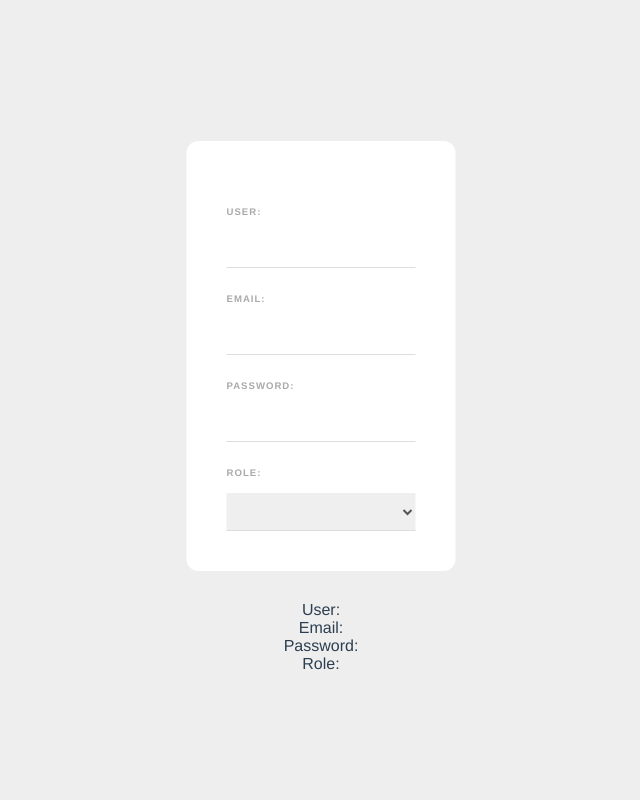
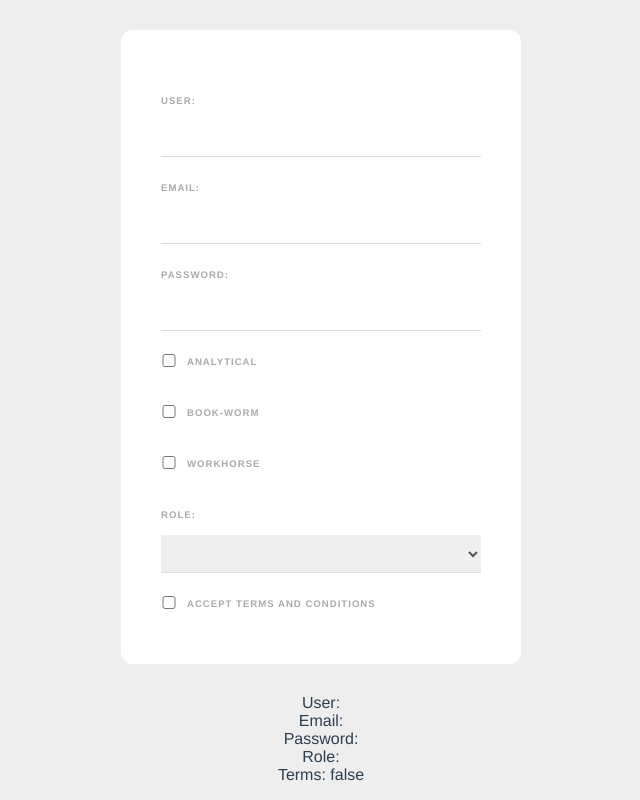
Before and after one commit to ChadH28/web-form, a Vue app: page / in a window 1280 px wide. Shown: the whole page, without its empty margins (319-959 px from the left). Built offline with nearby package versions, Linux system fonts and the light colour scheme.

Commit message:
Worked on radio buttons

```diff
--- a/src/components/SignupForm.vue
+++ b/src/components/SignupForm.vue
@@ -9,17 +9,38 @@
     <label>Password:</label>
     <input type="password" v-model="password" required />
 
-    <label>Role:</label><br>
+    <div>
+      <input v-model="traits" type="checkbox" value="Analytical" required />
+      <label>Analytical</label>
+    </div>
+
+    <div>
+      <input v-model="traits" type="checkbox" value="Book-worm" required />
+      <label>Book-worm</label>
+    </div>
+
+    <div>
+      <input v-model="traits" type="checkbox" value="Workhorse" required />
+      <label>Workhorse</label>
+    </div>
+
+    <label>Role:</label><br />
     <select v-model="role">
-        <option value="developer"> Web Developer</option>
-        <option value="designer"> Web Designer</option>
+      <option value="developer">Web Developer</option>
+      <option value="designer">Web Designer</option>
     </select>
+
+    <div class="terms">
+      <input v-model="terms" type="checkbox" required />
+      <label>Accept terms and conditions</label>
+    </div>
   </form>
   <p>
-      User: {{name}} <br>
-      Email: {{email}} <br>
-      Password: {{password}} <br>
-      Role: {{role}} <br>
+    User: {{ name }} <br />
+    Email: {{ email }} <br />
+    Password: {{ password }} <br />
+    Role: {{ role }} <br />
+    Terms: {{ terms }} <br />
   </p>
 </template>
 
@@ -27,10 +48,12 @@
 export default {
   data() {
     return {
-      email: '',
-      password: '',
-      name: '',
-      role: ''
+      email: "",
+      password: "",
+      name: "",
+      role: "",
+      terms: false,
+      traits: []
     };
   },
 };
@@ -39,8 +62,10 @@ export default {
 <style>
 form {
   max-width: 450px;
+  width: 400px;
   margin: 30px auto;
   background: white;
+  box-sizing: border-box;
   text-align: left;
   padding: 40px;
   border-radius: 12px;
@@ -67,4 +92,12 @@ options {
   border-bottom: 1px solid #ddd;
   color: #555;
 }
+
+input[type="checkbox"] {
+  display: inline-block;
+  width: 16px;
+  margin: 0 10px 0 0;
+  position: relative;
+  top: 2px;
+}
 </style>
```
